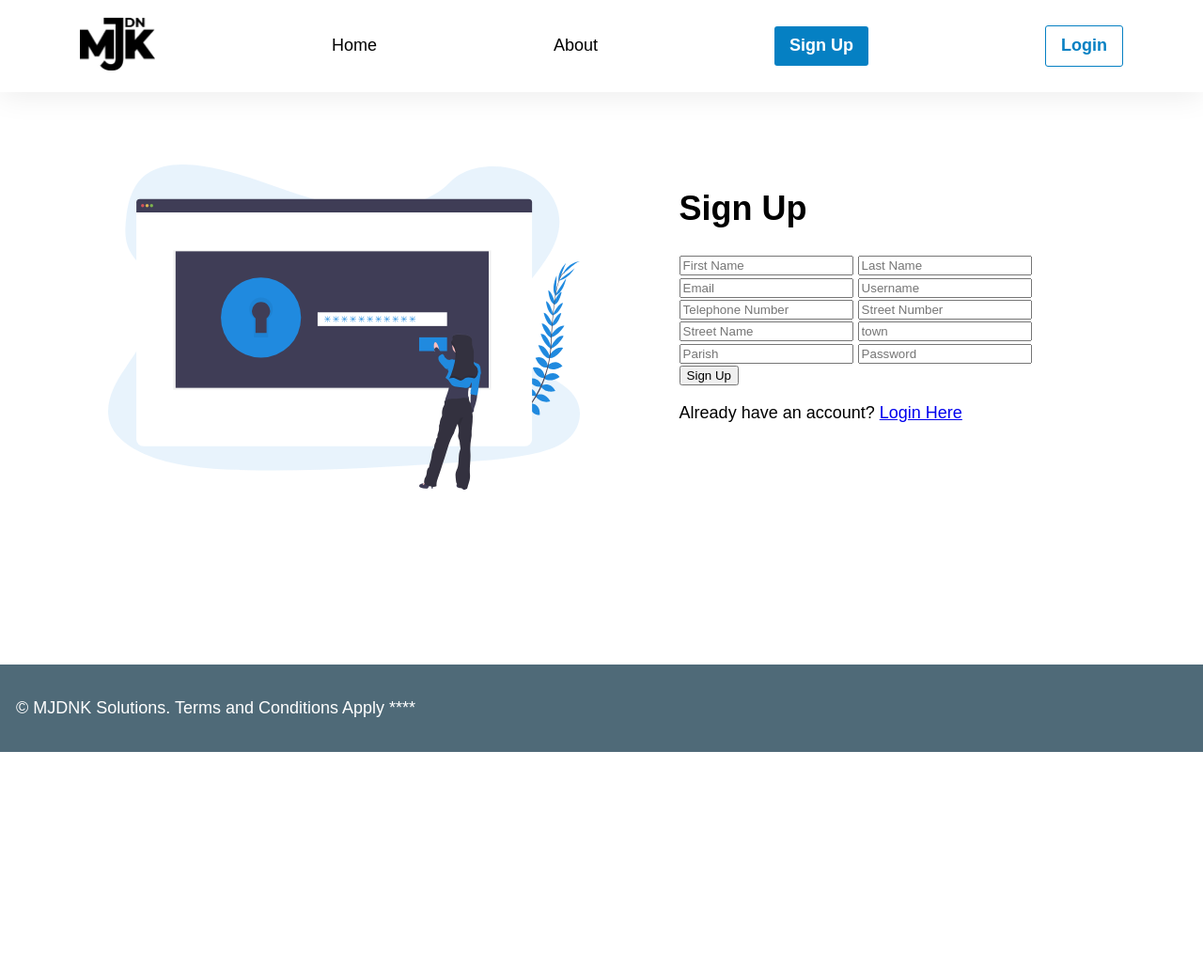
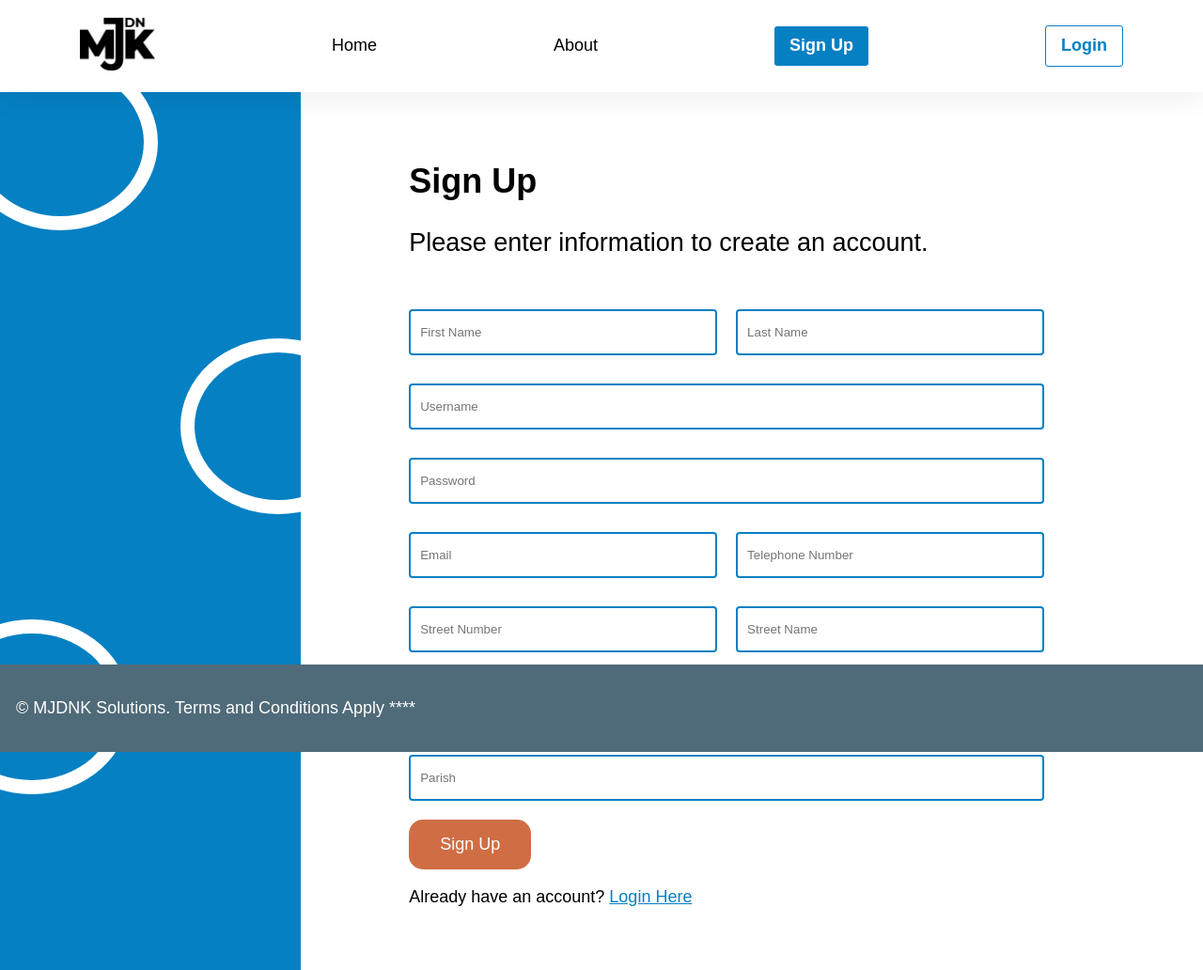
Before and after one commit to SWEN-PROJECT/pizzahut-two, a Flask app: page /signup in a window 1280 px wide. Shown: the whole page at 94% size. Before the commit the page ends 800 px from the top, so only its background shows below. Run offline with Flask 2, Linux system fonts and the light colour scheme.

Commit message:
Stlyed SignUp, edited git ignore and updated README.md

```diff
--- a/app/static/css/_footer.scss
+++ b/app/static/css/_footer.scss
@@ -6,6 +6,6 @@
     position: fixed;
     bottom:0px;
     left:0px;
-    width: 100%
+    width: 100%;
 
 }
--- a/app/static/css/_sign.scss
+++ b/app/static/css/_sign.scss
@@ -0,0 +1,105 @@
+.main{
+    display: grid;
+    grid-template-columns: 1fr 3fr;
+    height: 100%;
+
+    .image{
+        background-color: $mBlue;
+        overflow: hidden;
+
+        .ellipse{
+            border: 15px solid #fff;
+            height: 20%;
+            width: 65%;
+            border-radius: 50%;
+        }
+        .ellipse1{
+            position: relative;
+            top: -40px;
+            left: -40px;
+        }
+
+        .ellipse2{
+            position: relative;
+            right: -60%;
+            bottom: -8%;
+        }
+
+        .ellipse3{
+            position: relative;
+            left: -70px;
+            bottom: -20%;
+        }
+    }
+
+    .signup-right{
+        padding: 5% 0% 5% 12%;
+
+        h2{
+            font-weight: normal;
+        }
+
+        form{
+            width: 80%;
+            display: flex;
+            flex-direction: column;
+            align-items: center;
+        }
+
+        .form-group{
+            width: 100%;
+            display: flex;
+            flex-direction: column;
+            input{
+                width: 100%;
+                padding: 15px 10px;
+                margin-top: 30px;
+                border: 2px solid $mBlue;
+                border-radius: 4px;
+                font-family: 'Monsterrat', sans-serif;
+            }
+        }
+
+        .form-group-row{
+            width: 100%;
+            display: flex;
+            input{
+                width: 50%;
+                padding: 15px 10px;
+                margin-top: 30px;
+                border: 2px solid $mBlue;
+                border-radius: 4px;
+                font-family: 'Monsterrat', sans-serif;
+                &:nth-child(2){
+                    margin-left: 20px;
+                }
+            }
+        }
+
+        .btn{
+            align-self: flex-start;
+            margin-top: 20px;
+            color: $white;
+            padding: 16px;
+            width: 130px;
+            border-style: none;
+            border-radius: 15px;
+            font-weight: 400;
+            font-size: 18px;
+            &:hover{
+                opacity: 0.75;
+                transition: all 300ms ease-in-out;
+                cursor: pointer;
+            }
+        }
+
+        .orange{
+            background-color: $dOrange;
+        }
+
+        a{
+            text-decoration: underline;
+            color: $mBlue;
+        }
+    }
+}
--- a/app/static/css/signin.css
+++ b/app/static/css/signin.css
@@ -299,4 +299,133 @@ body {
   margin-left: 0px;
   color: #ffffff;
 }
+
+.main {
+  display: -ms-grid;
+  display: grid;
+  -ms-grid-columns: 1fr 3fr;
+      grid-template-columns: 1fr 3fr;
+  height: 100%;
+}
+
+.main .image {
+  background-color: #0580C3;
+  overflow: hidden;
+}
+
+.main .image .ellipse {
+  border: 15px solid #fff;
+  height: 20%;
+  width: 65%;
+  border-radius: 50%;
+}
+
+.main .image .ellipse1 {
+  position: relative;
+  top: -40px;
+  left: -40px;
+}
+
+.main .image .ellipse2 {
+  position: relative;
+  right: -60%;
+  bottom: -8%;
+}
+
+.main .image .ellipse3 {
+  position: relative;
+  left: -70px;
+  bottom: -20%;
+}
+
+.main .signup-right {
+  padding: 5% 0% 5% 12%;
+}
+
+.main .signup-right h2 {
+  font-weight: normal;
+}
+
+.main .signup-right form {
+  width: 80%;
+  display: -webkit-box;
+  display: -ms-flexbox;
+  display: flex;
+  -webkit-box-orient: vertical;
+  -webkit-box-direction: normal;
+      -ms-flex-direction: column;
+          flex-direction: column;
+  -webkit-box-align: center;
+      -ms-flex-align: center;
+          align-items: center;
+}
+
+.main .signup-right .form-group {
+  width: 100%;
+  display: -webkit-box;
+  display: -ms-flexbox;
+  display: flex;
+  -webkit-box-orient: vertical;
+  -webkit-box-direction: normal;
+      -ms-flex-direction: column;
+          flex-direction: column;
+}
+
+.main .signup-right .form-group input {
+  width: 100%;
+  padding: 15px 10px;
+  margin-top: 30px;
+  border: 2px solid #0580C3;
+  border-radius: 4px;
+  font-family: 'Monsterrat', sans-serif;
+}
+
+.main .signup-right .form-group-row {
+  width: 100%;
+  display: -webkit-box;
+  display: -ms-flexbox;
+  display: flex;
+}
+
+.main .signup-right .form-group-row input {
+  width: 50%;
+  padding: 15px 10px;
+  margin-top: 30px;
+  border: 2px solid #0580C3;
+  border-radius: 4px;
+  font-family: 'Monsterrat', sans-serif;
+}
+
+.main .signup-right .form-group-row input:nth-child(2) {
+  margin-left: 20px;
+}
+
+.main .signup-right .btn {
+  -ms-flex-item-align: start;
+      align-self: flex-start;
+  margin-top: 20px;
+  color: #ffffff;
+  padding: 16px;
+  width: 130px;
+  border-style: none;
+  border-radius: 15px;
+  font-weight: 400;
+  font-size: 18px;
+}
+
+.main .signup-right .btn:hover {
+  opacity: 0.75;
+  -webkit-transition: all 300ms ease-in-out;
+  transition: all 300ms ease-in-out;
+  cursor: pointer;
+}
+
+.main .signup-right .orange {
+  background-color: #CF6E45;
+}
+
+.main .signup-right a {
+  text-decoration: underline;
+  color: #0580C3;
+}
 /*# sourceMappingURL=signin.css.map */
--- a/app/templates/signup.html
+++ b/app/templates/signup.html
@@ -4,26 +4,39 @@
 <link rel="stylesheet" href="{{ url_for('static', filename='css/signin.css')}}">
 {% endblock %}
 {% block main %}
-<div class="top top-signup">
-    <img src="{{url_for('static', filename = 'img/login.svg')}}" alt="woman-trying-to-get-authorised" />
+<div class="main">
+    <div class="image">
+        <div class="ellipse ellipse1"></div>
+        <div class="ellipse ellipse2"></div>
+        <div class="ellipse ellipse3"></div>
+    </div>
     <div class='signup-right'>
         <h1>Sign Up</h1>
+        <h2>Please enter information to create an account.</h2>
         {% include 'flash.html'%}
         <form action="/signup" method="POST">
             {{form.csrf_token }}
-            <div class="form-group">
+            <div class="form-group-row">
                 {{ form.fname(placeholder="First Name")}}
                 {{ form.lname(placeholder="Last Name")}}
+            </div>
+            <div class="form-group">
+                {{ form.username(placeholder="Username")}}
+                {{ form.password(placeholder="Password")}}
+            </div>
+            <div class="form-group-row">
                 {{ form.email(placeholder="Email")}}
-                {{ form.username(placeholder="Username")}}
                 {{ form.telenum(placeholder="Telephone Number")}}
+            </div>
+            <div class="form-group-row">
                 {{ form.streetnum(placeholder="Street Number")}}
                 {{ form.streetname(placeholder="Street Name")}}
-                {{ form.town(placeholder="town")}}
+            </div>
+            <div class="form-group">
+                {{ form.town(placeholder="Town")}}
                 {{ form.parish(placeholder="Parish")}}
-                {{ form.password(placeholder="Password")}}
             </div>
-            <button class="btn blue" type="submit">Sign Up</button>
+            <button class="btn orange" type="submit">Sign Up</button>
         </form>
         <p>Already have an account? <a href="{{url_for('login')}}">Login Here</a></p>
     </div>
```
Also changed, not shown: README.md, 4 other files.
